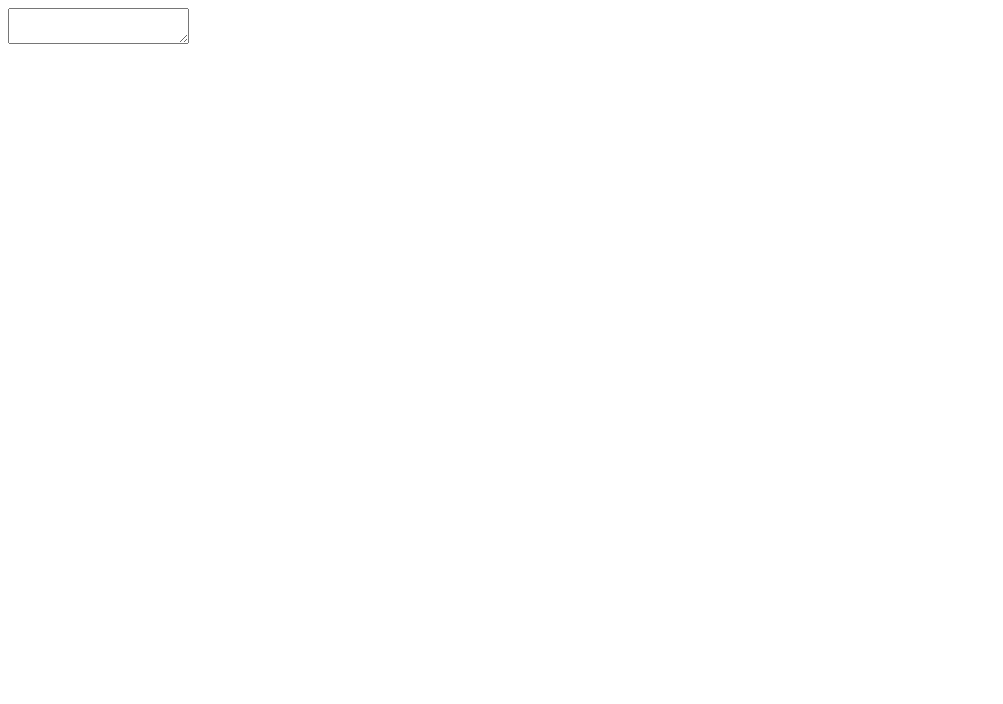
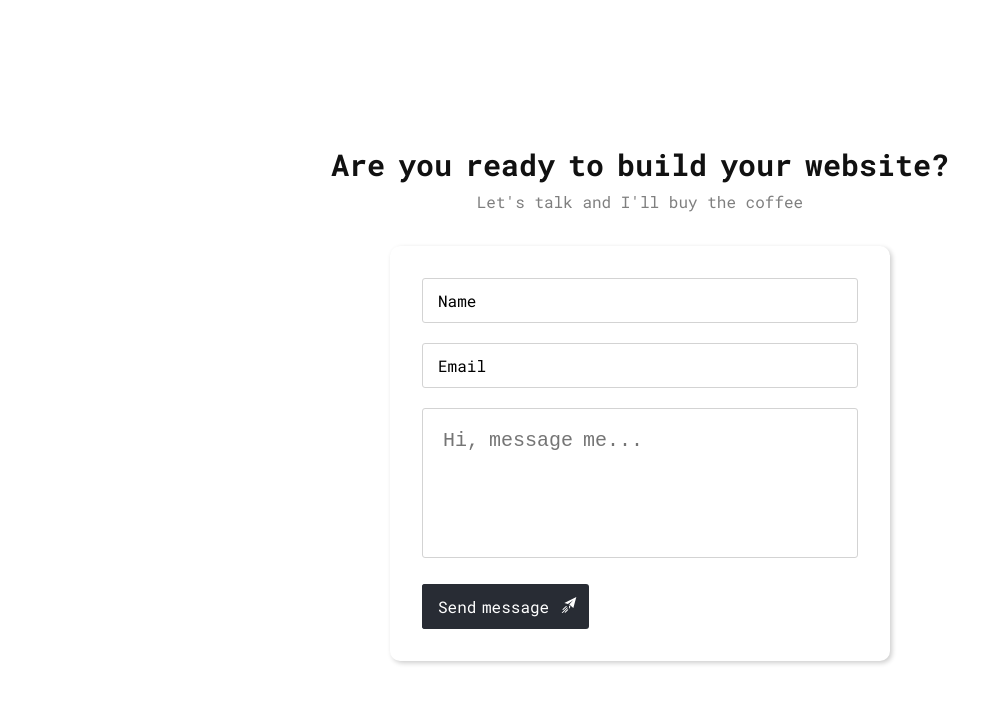
Before and after one commit to imjackfrost1997/MyPortofolio30, a plain HTML site: page message.html in a window 1280 px wide. Shown: the whole page, without its empty margins (0-1003 px from the left). Drawn offline with Linux system fonts and the light colour scheme.

Commit message:
Form added

```diff
--- a/css/style.css
+++ b/css/style.css
@@ -51,6 +51,10 @@ ul {
   text-align: center;
   margin-bottom: 5rem;
   color: #fff;
+}
+.hidden {
+  visibility: hidden;
+  height: 0;
 }
 main {
   display: flex;
@@ -357,6 +361,130 @@ address a {
 .legal p {
   color: #fff;
 }
+.customer-form {
+  min-height: 100vh;
+  display: flex;
+  align-items: center;
+  justify-content: center;
+  flex-direction: column;
+}
+.form-title {
+  text-align: center;
+  padding-bottom: 2em;
+}
+.form-title h2 {
+  font-size: 3rem;
+  color: #111;
+  word-spacing: -0.5rem;
+  line-height: 1.7;
+}
+.form-title p {
+  color: rgba(0, 0, 0, 0.5);
+}
+.form {
+  background: #fff;
+  width: 50rem;
+  max-width: 100%;
+  padding: 2em;
+  border-radius: 1rem;
+  box-shadow: 0.2rem 0.2rem 0.5rem rgba(0, 0, 0, 0.2);
+}
+.form-control {
+  height: 4.5rem;
+  position: relative;
+  display: flex;
+  align-items: center;
+  justify-content: flex-start;
+  margin-bottom: 2rem;
+}
+.form-control input {
+  height: 100%;
+  width: 100%;
+  border-radius: 0.3rem;
+  border: none;
+  outline: none;
+  font-size: 1.6rem;
+  padding: 0 1em;
+  border: 0.1rem solid lightgray;
+  letter-spacing: 0.05rem;
+  font-family: 'Roboto Mono', sans-serif;
+}
+.form-control input,
+textarea {
+  word-spacing: -0.2rem;
+}
+.form-control input:focus,
+.form-control input:not(:placeholder-shown),
+textarea:focus,
+textarea:not(:placeholder-shown) {
+  border: 0.2rem solid #4169e1;
+}
+.form-control label {
+  position: absolute;
+  display: inline-block;
+  padding-left: 1em;
+  transition: all 0.1s;
+}
+.form-control input:focus + label,
+.form-control input:not(:placeholder-shown) + label {
+  transform: translateY(-2.3rem);
+  font-size: 1.2rem;
+  font-weight: 600;
+  background: #fff;
+  padding: 0.1em 0.4em;
+  margin-left: 1rem;
+  letter-spacing: 0.1rem;
+  color: #4169e1;
+}
+textarea {
+  width: 100%;
+  min-height: 15rem;
+  resize: none;
+  border-radius: 0.3rem;
+  border: 0.1rem solid lightgray;
+  outline: none;
+  padding: 1em;
+  font-size: 2rem;
+}
+.submit-btn {
+  margin-top: 2rem;
+  position: relative;
+  height: 4.5rem;
+  background: rgb(40, 44, 52);
+  display: inline-flex;
+  align-items: center;
+  justify-content: flex-end;
+  color: #fff;
+  border-radius: 0.3rem;
+  overflow: hidden;
+}
+.submit-btn input {
+  height: 100%;
+  border: none;
+  outline: none;
+  display: inline-block;
+  background: rgb(40, 44, 52);
+  color: #fff;
+  font-size: 1.6rem;
+  padding-left: 1em;
+  cursor: pointer;
+  font-family: 'Roboto Mono', sans-serif;
+  word-spacing: -0.4rem;
+  font-weight: 500;
+}
+.submit-btn:hover,
+.submit-btn:hover input {
+  background: #4169e1;
+}
+.submit-btn label {
+  padding: 0.75em;
+  cursor: pointer;
+}
+.submit-btn svg {
+  width: 1.6rem;
+  height: 1.6rem;
+  fill: #fff;
+}
 @media only screen and (max-width: 65em) {
   .nav {
     justify-content: space-between;
--- a/message.html
+++ b/message.html
@@ -5,8 +5,33 @@
     <meta http-equiv="X-UA-Compatible" content="IE=edge">
     <meta name="viewport" content="width=device-width, initial-scale=1.0">
     <title>Message Form</title>
+    <link rel="stylesheet" href="css/style.css">
 </head>
 <body>
- <textarea></textarea>
+    <div class="customer-form">
+        <div class="form-title">
+            <h2>Are you ready to build your website?</h2>
+            <p>Let's talk and I'll buy the coffee</p>
+        </div>
+        <form class="form" autocomplete="off" name="contact" method="POST" netlify-honeypot="bot-field" data-netlify="true">
+            <input type="hidden" name="form-name" value="contact">
+            <p class="hidden">
+                <label>Don’t fill this out if you’re human: <input name="bot-field" /></label>
+            </p>
+            <div class="form-control">
+                <input type="text" name="name" id="name" placeholder=" " required/>
+                <label for="name">Name</label>
+            </div>
+            <div class="form-control">
+                <input type="email" name="email" id="email" placeholder=" " required/>
+                <label for="email">Email</label>
+            </div>
+            <textarea placeholder="Hi, message me..."></textarea>
+            <div class="submit-btn">
+                <input type="submit" value="Send message" id="submit"/>
+                <label for="submit"><svg xmlns="http://www.w3.org/2000/svg" viewBox="0 0 24 24"><path d="M23 0l-4.5 16.5-6.097-5.43 5.852-6.175-7.844 5.421-5.411-1.316 18-9zm-11 12.501v5.499l2.193-3.323-2.193-2.176zm-8.698 6.825l-1.439-.507 5.701-5.215 1.436.396-5.698 5.326zm3.262 4.287l-1.323-.565 4.439-4.503 1.32.455-4.436 4.613zm-4.083.387l-1.481-.507 8-7.89 1.437.397-7.956 8z"/></svg></label>
+            </div>
+        </form>
+    </div>
 </body>
 </html>
```
